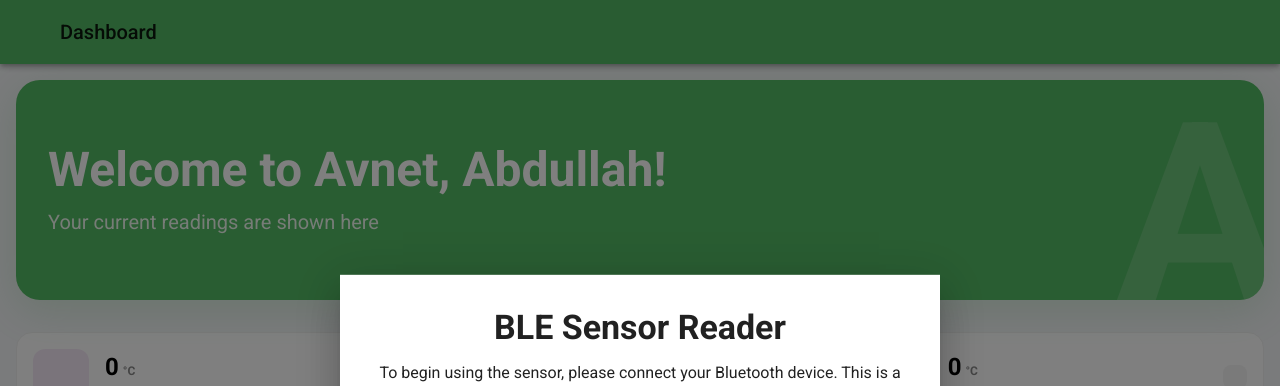
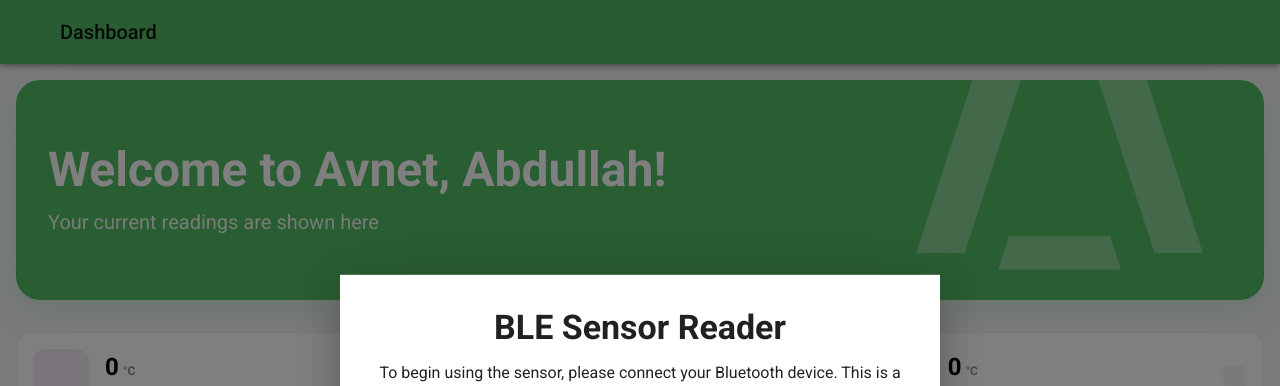
Before and after one commit to sajidmasoodbscs/avent-bluetooth-sensor, a React (Create React App) app: page /dashboard in a window 1280 px wide. Shown: the top 386 px of the page. Built offline with nearby package versions, Linux system fonts and the light colour scheme; some icons are missing.

Commit message:
design improvment and code review

```diff
--- a/src/components/Common/Hero.jsx
+++ b/src/components/Common/Hero.jsx
@@ -29,22 +29,22 @@
             </Typography>
           </Box>
 
-          {/* Large semi-transparent "A" logo background decoration */}
-          <Typography
+          {/* Background decoration image */}
+          <Box
+            component="img"
+            src="/heroimage.svg"
             sx={{
               position: "absolute",
-              right: -20,
-              bottom: -40,
-              fontSize: "250px",
-              fontWeight: "900",
-              color: "rgba(255,255,255,0.15)",
+              right: 60,
+              top: -40,
+              width: "289px",
+              height: "230px",
+              opacity: 0.8,
               userSelect: "none",
-              lineHeight: 1,
-              zIndex: 0
+              zIndex: 0,
+              filter: "brightness(0) invert(1)" // Ensure the image is white like the previous "A"
             }}
-          >
-            A
-          </Typography>
+          />
         </Box>
 
   );
--- a/src/components/GraphPage.jsx
+++ b/src/components/GraphPage.jsx
@@ -1,7 +1,6 @@
 import React, { useState } from 'react';
-import { useParams, useNavigate } from 'react-router-dom';
+import { useParams } from 'react-router-dom';
 import { Box, Typography, Button, Paper, Switch, Stack } from '@mui/material';
-import ArrowBackIcon from '@mui/icons-material/ArrowBack';
 import { LineChart, Line, XAxis, YAxis, CartesianGrid, Tooltip, ResponsiveContainer } from 'recharts';
 import { useBle } from '../ble/BleContext';
 
@@ -24,7 +23,6 @@
 
 const GraphPage = () => {
   const { sensorId } = useParams();
-  const navigate = useNavigate();
   const { latestData, isConnected } = useBle();
   const [isRunning, setIsRunning] = useState(true);
 
@@ -33,15 +31,7 @@
 
   return (
     <Box sx={{ maxWidth: '1400px', mx: 'auto', p: 1 }}>
-      <Box sx={{ display: 'flex', alignItems: 'center', mb: 3 }}>
-        <Button
-          startIcon={<ArrowBackIcon />}
-          onClick={() => navigate(-1)}
-          sx={{ color: '#53ba64', fontWeight: 'bold' }}
-        >
-          Back
-        </Button>
-      </Box>
+
 
       <Paper
         elevation={0}
--- a/src/components/Sidebar.jsx
+++ b/src/components/Sidebar.jsx
@@ -78,7 +78,7 @@
             <ListItemText primary="Use Cases" />
           </ListItem>
 
-          <ListItem component="div" sx={{ cursor: "pointer", "&:hover": { backgroundColor: "rgba(0,0,0,0.04)" } }}>
+          {/* <ListItem component="div" sx={{ cursor: "pointer", "&:hover": { backgroundColor: "rgba(0,0,0,0.04)" } }}>
             <ListItemIcon>
               <SearchIcon sx={{ color: "#000" }} />
             </ListItemIcon>
@@ -95,7 +95,7 @@
               <SettingsIcon sx={{ color: "#000" }} />
             </ListItemIcon>
             <ListItemText primary="Setting" />
-          </ListItem>
+          </ListItem> */}
         </List>
         <Divider sx={{ borderColor: "rgba(0,0,0,0.1)" }} />
         <List>
```
Also changed, not shown: public/heroimage.svg (added).
